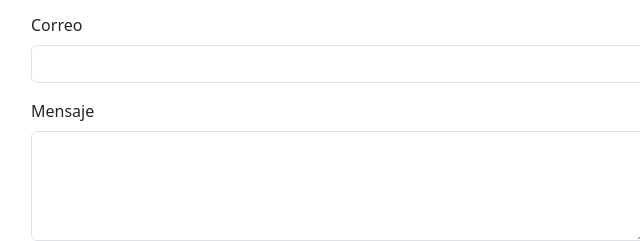
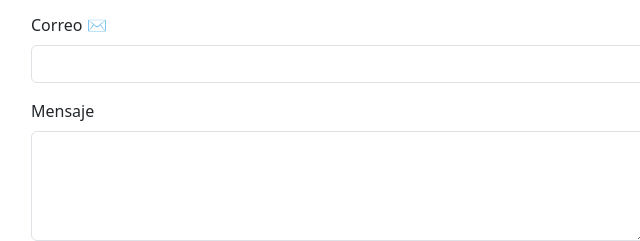
Before and after one commit to Alberto990725/app-ponente, a plain HTML site: page index.html in a window 1280 px wide. Shown: the part 1510-1751 px from the top of the page, 301-941 px from the left. Drawn offline with nearby package versions, Linux system fonts and the light colour scheme.

Commit message:
modificacion del diseño

```diff
--- a/index.html
+++ b/index.html
@@ -85,7 +85,7 @@
             <div class="invalid-feedback">Escribe tu nombre.</div>
           </div>
           <div class="mb-3">
-            <label for="correo electronico" class="form-label">Correo</label>
+            <label for="correo electronico" class="form-label">Correo ✉️</label>
             <input type="email" class="form-control" id="correo" required>
             <div class="invalid-feedback">Escribe un correo válido.</div>
           </div>
```
